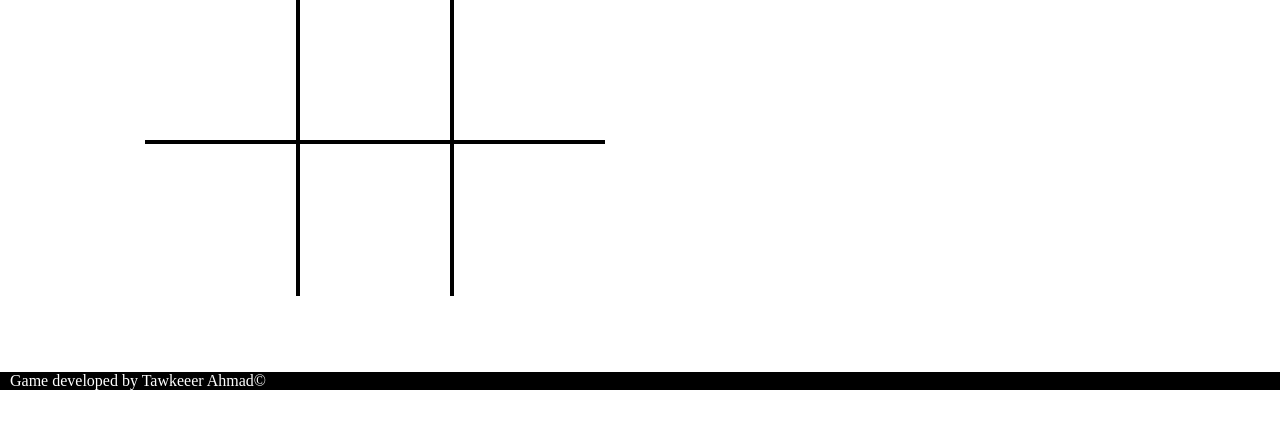
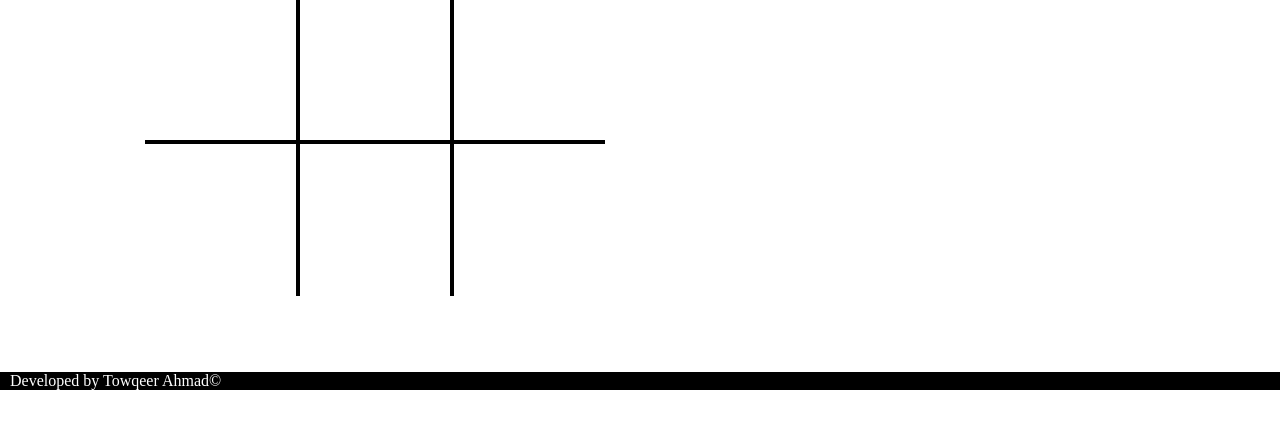
Before and after one commit to tawkeer1/tictac.github.io, a plain HTML site: page index.html in a window 1280 px wide. Shown: the part 225-654 px from the top of the page. Drawn offline with Linux system fonts and the light colour scheme.

Commit message:
Update index.html

```diff
--- a/index.html
+++ b/index.html
@@ -39,7 +39,7 @@
         </div>
     </div>
     <div class="bottom">
-   <p1>Game developed by Tawkeeer Ahmad&copy;</p>
+   <p1>Developed by Towqeer Ahmad&copy;</p>
     </div>
     <script src="script.js"></script>
 </body>
```
